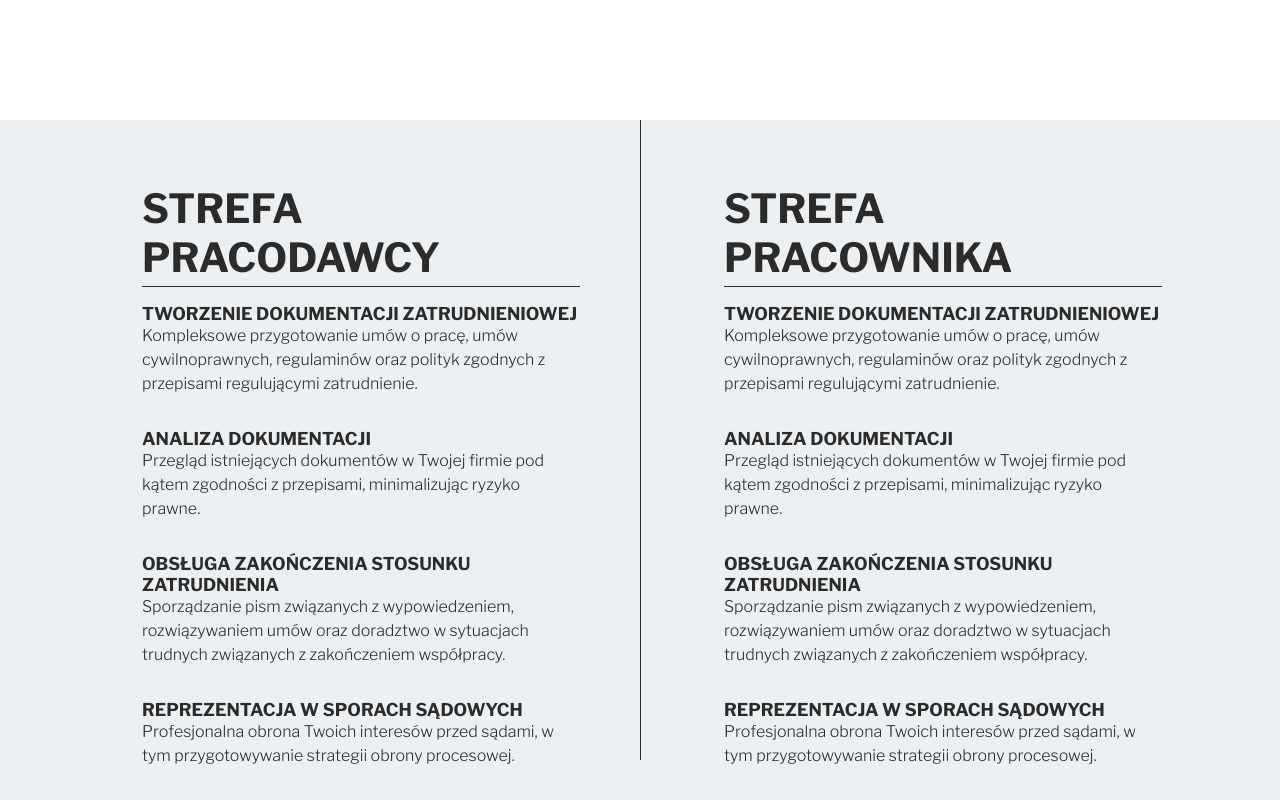
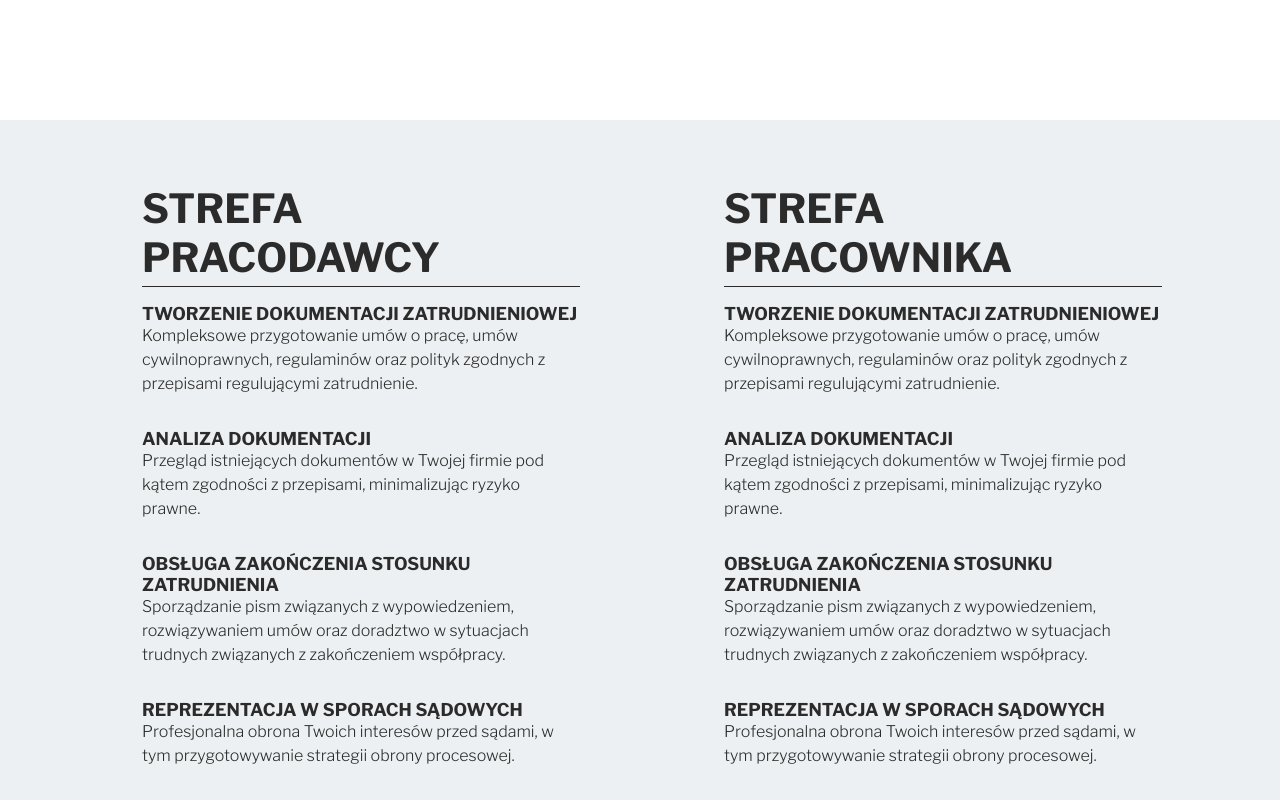
Before and after one commit to simonalorenc/legalny-hr, an Angular app: page / in a window 1280 px wide. Shown: the part 680-1480 px from the top of the page. Built offline with nearby package versions, Linux system fonts and the light colour scheme.

Commit message:
Delete line

```diff
--- a/src/app/offer/offer.component.html
+++ b/src/app/offer/offer.component.html
@@ -12,7 +12,6 @@
           }
         </div>
       </div>
-      <div class="line d-none d-lg-block"></div>
       <div class="col-lg-6 col-12 offer-container">
         <div class="title-large pb-1">Strefa pracownika</div>
         <div>
--- a/src/app/offer/offer.component.scss
+++ b/src/app/offer/offer.component.scss
@@ -13,12 +13,3 @@
 .offer-container {
   padding: 3em 4.5em 0 4.5em;
 }
-
-.line {
-    border-left: 0.5px solid global.$text-dark;
-    position: absolute;
-    height: 80%;
-    width: 0.5px;
-    top: 100vh;
-    left: 50%;
-  }
```
